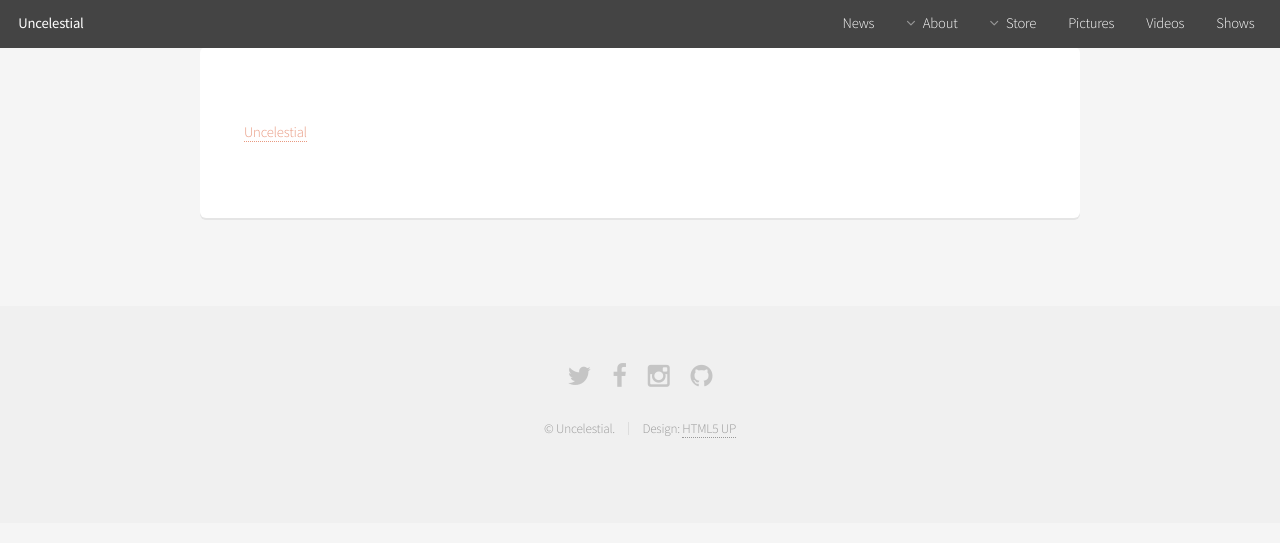
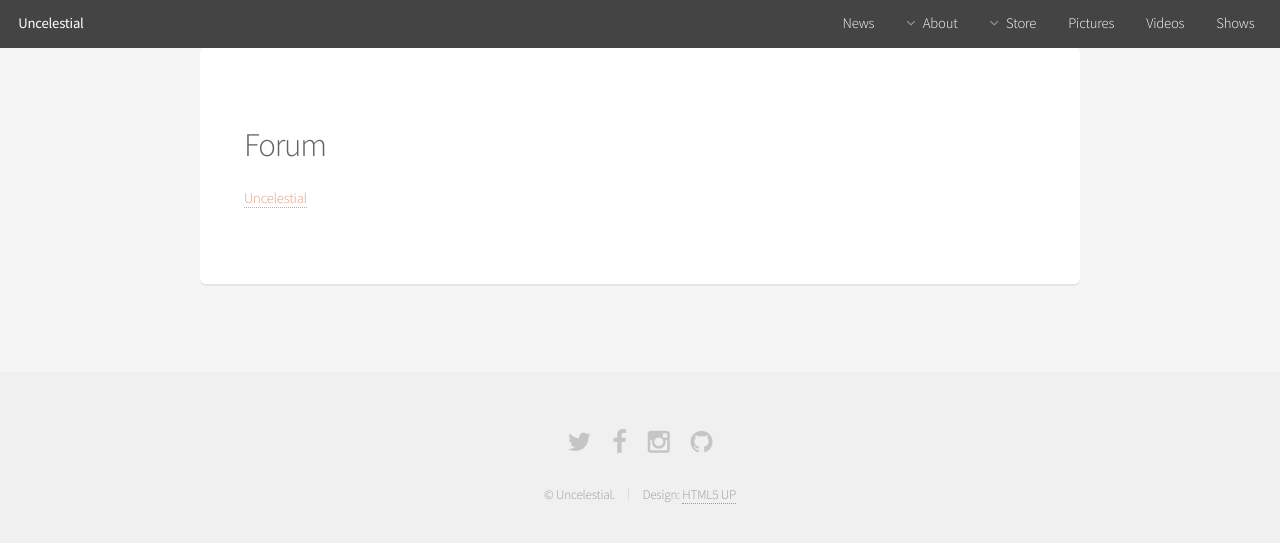
Before and after one commit to tvconefive/uncelestial.github.io, a Jekyll site: the page built from forum.md, in a window 1280 px wide. Shown: the top 543 px of the page. Built offline with Jekyll 4.4.1, drawn with Linux system fonts in a browser that asks for light colours; a script that is not in the unit is left out.

Commit message:
Update forum.md

```diff
--- a/forum.md
+++ b/forum.md
@@ -2,5 +2,7 @@
 title: Forum
 description: A place to converse, not be terse or adverse
 ---
+## Forum
+
 <a id="nabblelink" href="http://uncelestial.67314.x6.nabble.com/">Uncelestial</a>
 <script src="http://uncelestial.67314.x6.nabble.com/embed/f1"></script>
```
